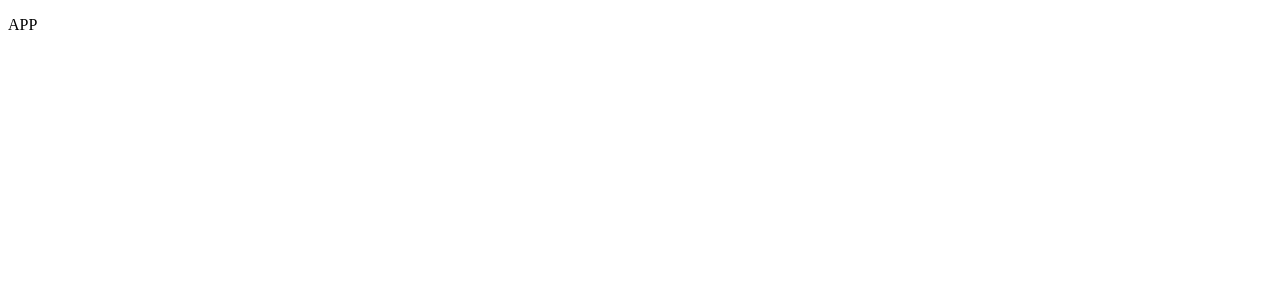
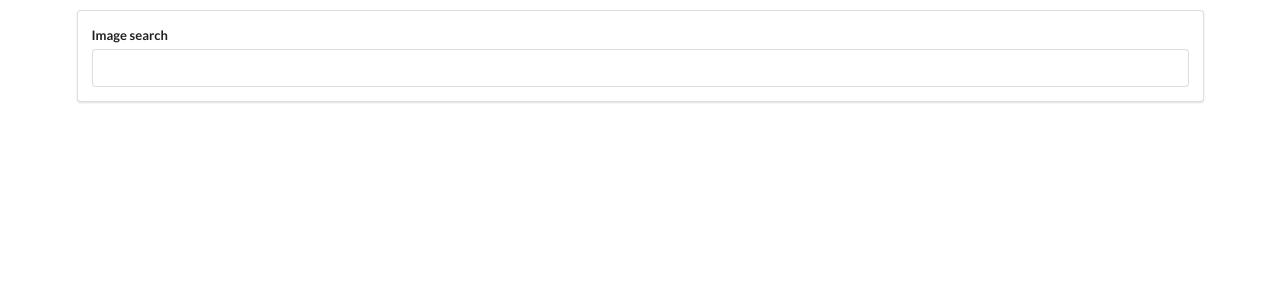
Before and after one commit to tomasklatt/umdemy-react-pics, a React (Create React App) app: page / in a window 1280 px wide. Shown: the top 300 px of the page. Built offline with nearby package versions, Linux system fonts and the light colour scheme.

Commit message:
added search bar and styling

```diff
--- a/public/index.html
+++ b/public/index.html
@@ -9,6 +9,7 @@
       name="description"
       content="Web site created using create-react-app"
     />
+    <link rel="stylesheet" href="https://cdnjs.cloudflare.com/ajax/libs/semantic-ui/2.4.1/semantic.min.css" integrity="sha512-8bHTC73gkZ7rZ7vpqUQThUDhqcNFyYi2xgDgPDHc+GXVGHXq+xPjynxIopALmOPqzo9JZj0k6OqqewdGO3EsrQ==" crossorigin="anonymous" referrerpolicy="no-referrer" />
     <link rel="apple-touch-icon" href="%PUBLIC_URL%/logo192.png" />
     <!--
       manifest.json provides metadata used when your web app is installed on a
--- a/src/components/App.js
+++ b/src/components/App.js
@@ -1,7 +1,12 @@
 import React from 'react';
+import SearchBar from './SearchBar';
 
 const App = () => {
-    return <p>APP</p>
+    return (
+        <div className="ui container" style={{marginTop: '10px'}}>
+            <SearchBar/>
+        </div>
+    );
 }
 
 export default App;
--- /dev/null
+++ b/src/components/SearchBar.js
@@ -0,0 +1,18 @@
+import React from 'react';
+
+class SearchBar extends React.Component {
+    render(){
+        return (
+            <div className="ui segment">
+                <form className="ui form">
+                    <div className="ui field">
+                        <label>Image search</label>
+                        <input type="text"/>
+                    </div>
+                </form>
+            </div>
+        );
+    }
+}
+
+export default SearchBar;
```
